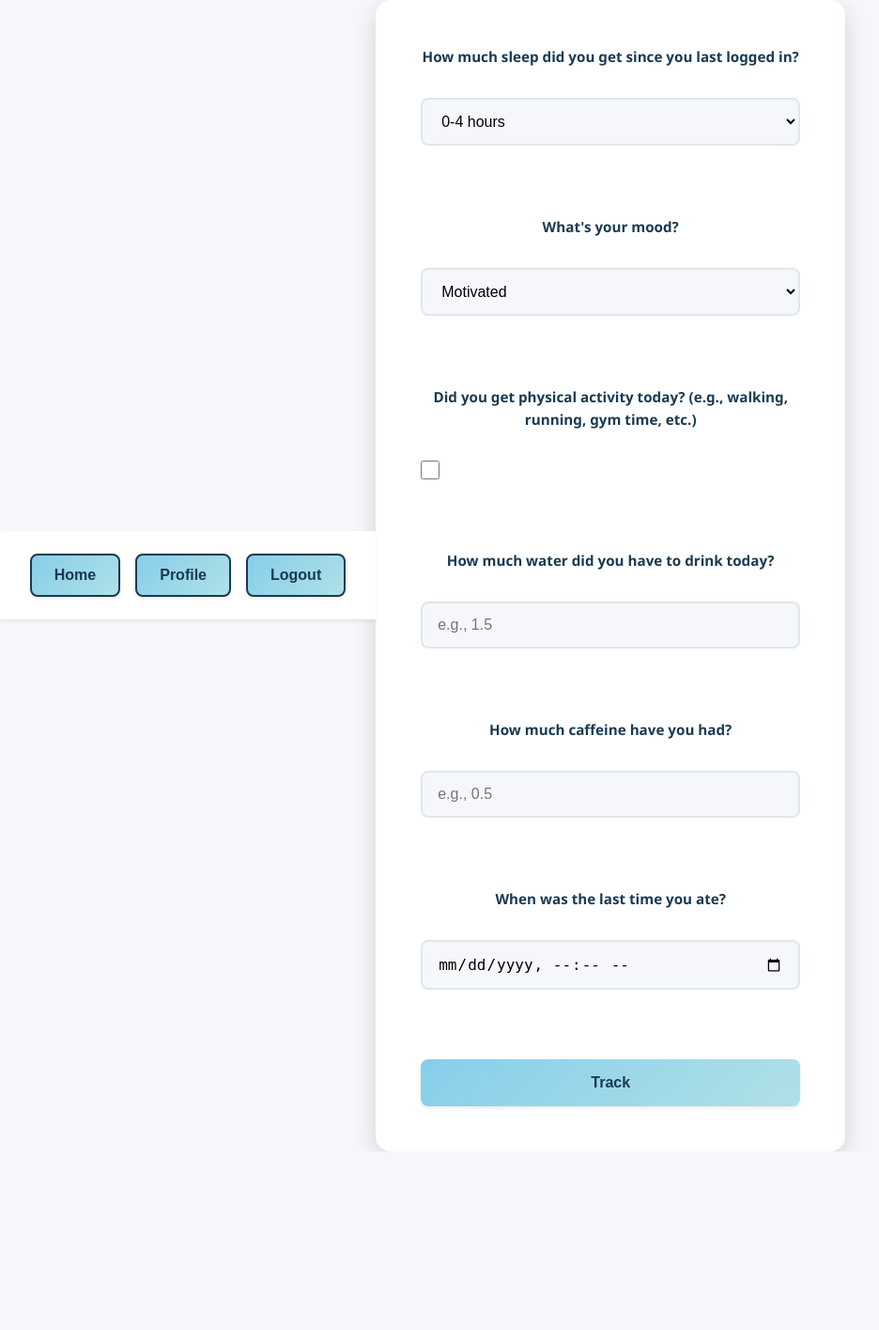
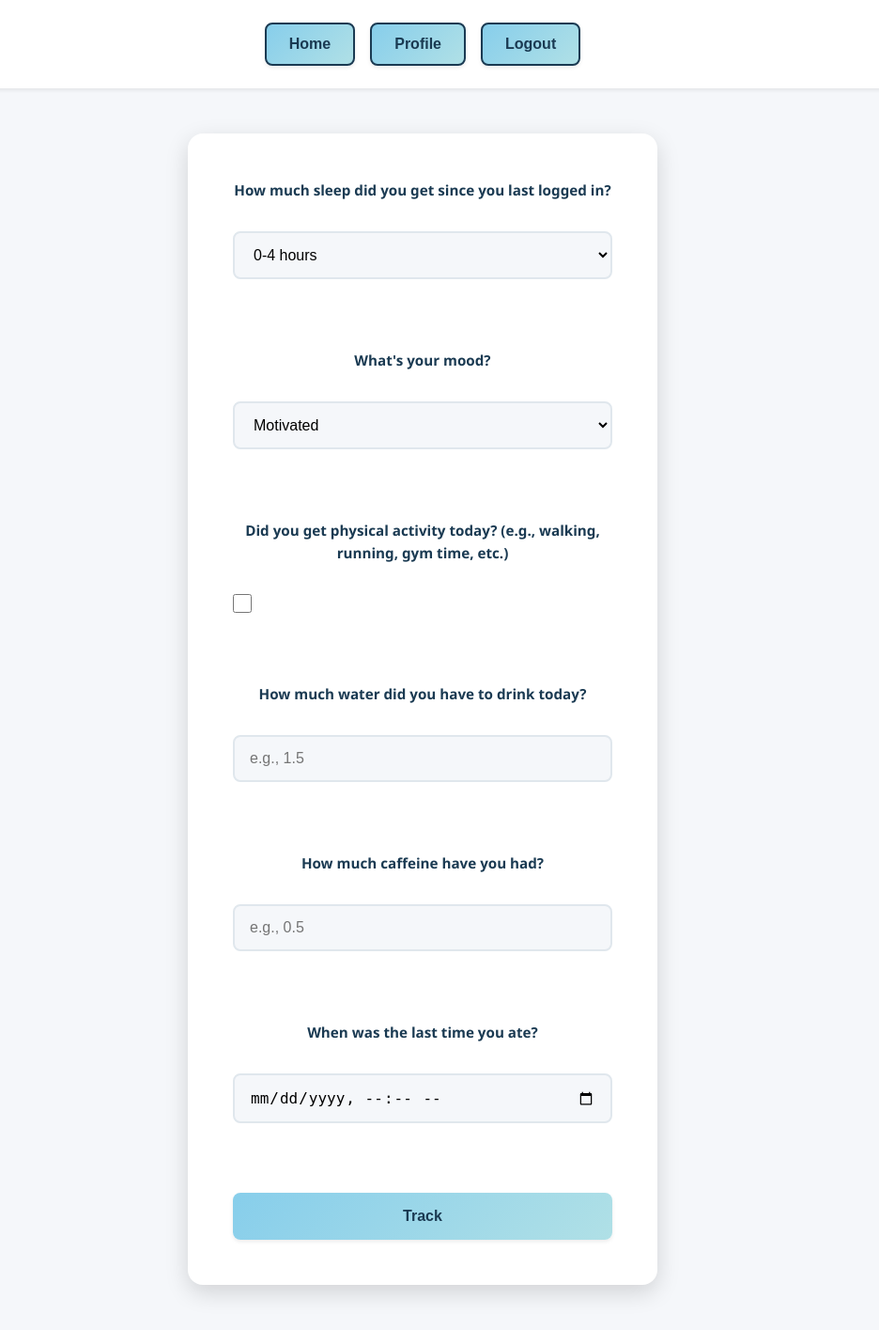
Before and after one commit to zcoder365/AntiBurnout-McHacks13, a Flask app: page /track in a window 1280 px wide. Shown: the whole page at 94% size, without its empty margins (190-1126 px from the left). Before the commit the page ends 1225 px from the top, so only its background shows below. Run offline with Flask 3, Linux system fonts and the light colour scheme.

Commit message:
update main.py

```diff
--- a/static/styles.css
+++ b/static/styles.css
@@ -29,9 +29,6 @@ body {
     line-height: 1.6;
     min-height: 100vh;
     transition: background-color 0.5s ease; /* smooth transition for background color changes */
-    display: flex; /* use flexbox to center form */
-    justify-content: center; /* center horizontally */
-    align-items: center; /* center vertically */
 }
 
 /* navigation styling */
@@ -73,7 +70,7 @@ form {
     box-shadow: var(--shadow-lg);
     width: 100%;
     max-width: 500px;
-    margin: 0; /* remove margin since we're centering with flexbox */
+    margin: 3rem auto; /* center form horizontally */
     display: flex;
     flex-direction: column;
     gap: 1.5rem;
```
